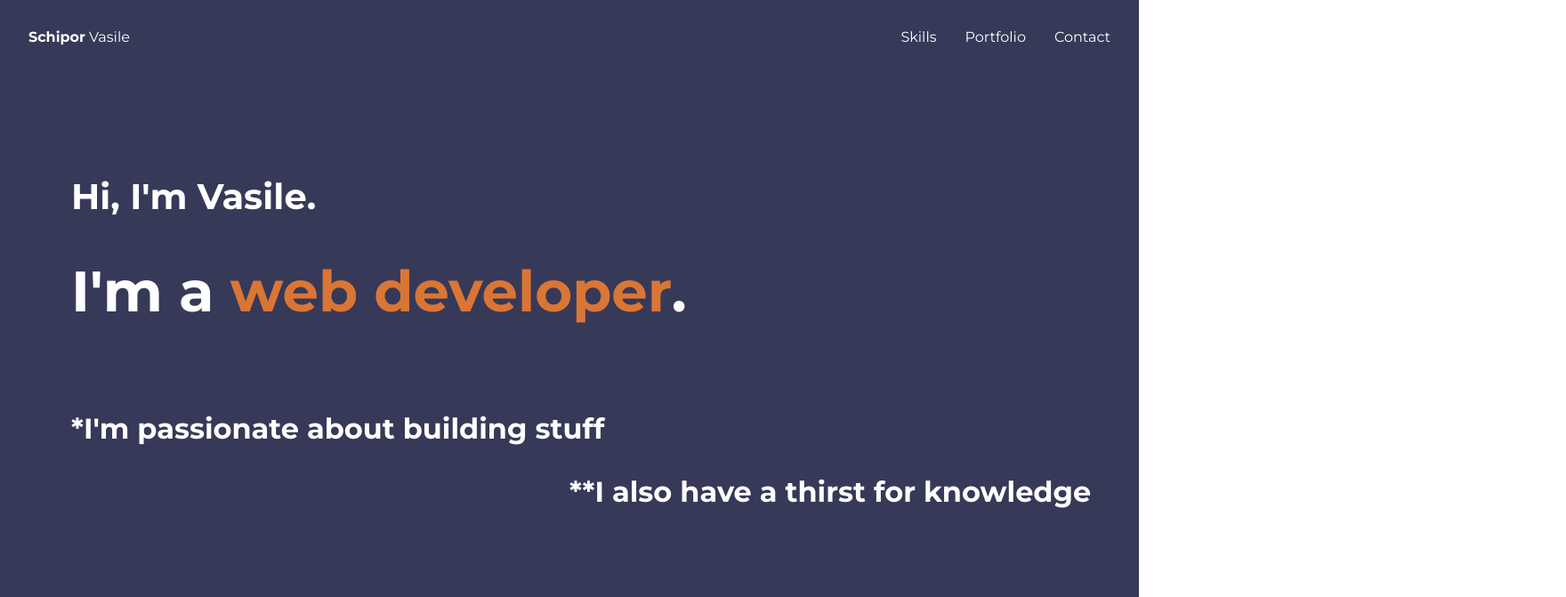
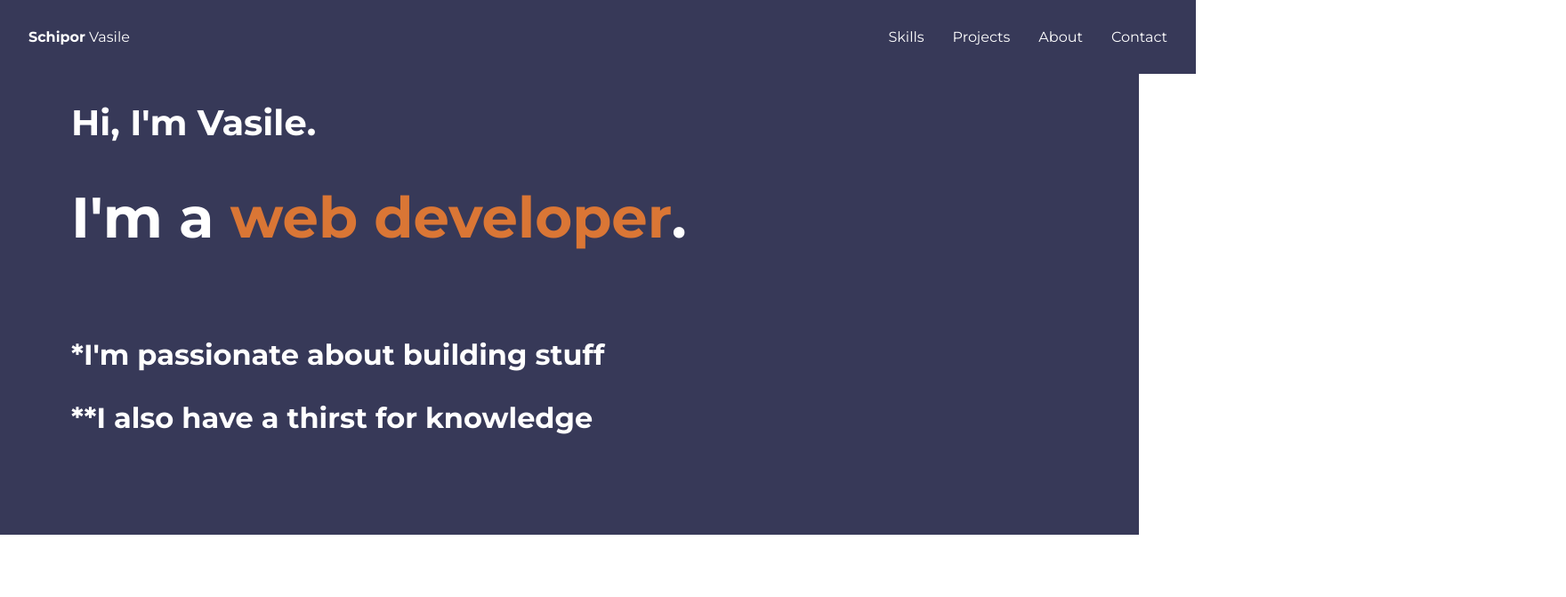
Before and after one commit to Utakato/Portfolio, a React (Create React App) app in the folder client/: page / in a window 1280 px wide. Shown: the top 671 px of the page at 89% size, 1760 px wide, since content can reach past the window. Built offline with nearby package versions, Linux system fonts and the light colour scheme.

Commit message:
Changes to Animation and content + leaflet dep.

```diff
--- a/client/package.json
+++ b/client/package.json
@@ -6,8 +6,10 @@
     "@testing-library/jest-dom": "^5.16.1",
     "@testing-library/react": "^12.1.2",
     "@testing-library/user-event": "^13.5.0",
+    "leaflet": "^1.7.1",
     "react": "^17.0.2",
     "react-dom": "^17.0.2",
+    "react-leaflet": "^3.2.2",
     "react-scripts": "5.0.0",
     "web-vitals": "^2.1.2"
   },
--- a/client/src/components/About/index.jsx
+++ b/client/src/components/About/index.jsx
@@ -1,24 +1,12 @@
 import "./style.css"
-import { observer} from "../../tools"
-import { useEffect } from "react"
 
 const About = () => {
-
-    useEffect(() => {
-        const cards = document.querySelectorAll(".card")
-        cards.forEach(card => {
-            observer.observe(card)
-
-        })
-
-    })
-
     return (
         <section className="about">
             <h1>About me</h1>
             <h2>*actually explaining why I'm into programming</h2>
             <div className="wrapper">
-                <div className="card">I've had this thirst for knowledge for quite some time now. When I was younger I was always learning new things( 3d modelling, 2d animations, Unity game engine ) and reading books on a broad spectrum of domains. Nowadays <span>learning new technologies</span> satisfies this thirst.</div>
+                <div className="card">I've had this thirst for knowledge for quite some time now. When I was younger I learning new things( 3d modelling, 2d animations, Unity game engine ) and reading books on a broad spectrum of domains. Nowadays <span>learning new technologies</span> satisfies this thirst.</div>
                 <div className="card" id="right">I was always passionate about building stuff. Ever since I was a small boy I loved building robots and machines with Lego's. This passion for building pushes me to be a <span>full-stack developer</span> so I can easily prototype any ideas I might have. </div>
                 <div className="card">When I discovered that programming is about building things, and not just mindlessly writing lines of code, it was a <span>game changer</span> for me. Ever since I've been intrested in all areas of programming, from software arhitecture to building and deploying it.</div>
             </div>
--- a/client/src/components/About/style.css
+++ b/client/src/components/About/style.css
@@ -33,8 +33,7 @@
     line-height: 1.5;
     transform: translateX(-50%);
     opacity: 0;
-    transition: all 0.8s;
-    transition-timing-function: cubic-bezier(.05,.75,.41,.66);
+    transition: 0.5s ease-out;
 }
 
 .card.visible,
--- a/client/src/components/Header/index.jsx
+++ b/client/src/components/Header/index.jsx
@@ -1,13 +1,20 @@
 import "./style.css"
+import * as tools from "../../tools"
+import { useEffect } from "react"
+const Header = () => {
 
-const Header = () => {
+    const handleClick = (selector) => () => {
+        const target = document.querySelector(selector)
+        tools.SmoothScroll(target)
+    }
     return (
         <header>
             <div className="logo"><span>Schipor</span> Vasile</div>
             <nav>
-                <div className="item">Skills</div>
-                <div className="item">Portfolio</div>
-                <div className="item">Contact</div>
+                <div className="item" onClick={handleClick(".skills")}>Skills</div>
+                <div className="item" onClick={handleClick(".projects")}>Projects</div>
+                <div className="item" onClick={handleClick(".about")}>About</div>
+                <div className="item" onClick={handleClick(".contact")}>Contact</div>
             </nav>
         </header>
     )
--- a/client/src/components/Header/style.css
+++ b/client/src/components/Header/style.css
@@ -4,7 +4,11 @@ header {
     align-items: center;
     padding: 2rem;
     background-color: var(--blue);
-    color: var(--white)
+    color: var(--white);
+    position: fixed;
+    top: 0px;
+    width: 100%;
+    z-index: 10;
 }
 
 nav {
--- a/client/src/components/Hero/index.jsx
+++ b/client/src/components/Hero/index.jsx
@@ -1,11 +1,17 @@
 import "./style.css"
 const Hero = () => {
+    setTimeout(() => {
+        const left = document.querySelectorAll('h3')
+        left.forEach(item => {
+            item.classList.add('visible')
+        })
+    },500)
     return (
         <div className="hero">
             <h2>Hi, I'm Vasile.</h2>
             <h1>I'm a <span>web developer</span>.</h1>
-            <h3>*I'm passionate about building stuff</h3>
-            <h3 id  ="right">**I also have a thirst for knowledge</h3>
+            <h3 className="fade">*I'm passionate about building stuff</h3>
+            <h3 className="fade rightH3">**I also have a thirst for knowledge</h3>
 
         </div>
     )
--- a/client/src/components/Hero/style.css
+++ b/client/src/components/Hero/style.css
@@ -19,6 +19,21 @@
     font-size : 2rem;
     margin-top: 6rem;
 }
-#right {
+
+.fade {
+    opacity: 0;
+    transform: translateX(-50%);
+    transition: all 0.7s;
+    /* transition-timing-function:cubic-bezier(.85,.62,.46,1.42); */
+    transition-timing-function: cubic-bezier(.21,.87,.36,1.28);
+}
+
+.fade.rightH3 {
+    transform: translateX(50%);
     margin-top: 2rem;
 }
+
+.fade.visible {
+    transform: translateX(0);
+    opacity: 1;
+}
--- a/client/src/components/Skills/index.jsx
+++ b/client/src/components/Skills/index.jsx
@@ -1,5 +1,17 @@
 import "./style.css"
+import { observer} from "../../tools"
+import { useEffect } from "react"
 const Skills = () => {
+
+    // Adds transition to cards.
+    useEffect(() => {
+        const cards = document.querySelectorAll(".card")
+        cards.forEach(card => {
+            observer.observe(card)
+        })
+
+    })
+
     return (
         <section className="skills">
             <h1>Technologies</h1>
--- a/client/src/components/Skills/style.css
+++ b/client/src/components/Skills/style.css
@@ -24,7 +24,7 @@
     box-shadow: 0.5rem 1.5rem 2rem rgba(0,0,0,0.5);
     transform: translateX(-50%);
     opacity: 0;
-    transition: all 0.8s;
+    transition: all 0.5s;
     transition-timing-function: cubic-bezier(.05,.75,.41,.66);
 }
 
--- a/client/src/tools.js
+++ b/client/src/tools.js
@@ -6,10 +6,13 @@ const options = {
 
 export const observer = new IntersectionObserver((entries, observer) => {
     entries.forEach(entry =>{
-        console.log(entry)
         if(entry.isIntersecting) {
-            console.log("show")
             entry.target.classList.add("visible")
         }
     })
 }, options)
+
+
+export const SmoothScroll = element => {element.scrollIntoView({
+    behavior: 'smooth'
+  })}
--- /dev/null
+++ b/package.json
@@ -0,0 +1,5 @@
+{
+  "dependencies": {
+    "leaflet": "^1.7.1"
+  }
+}
```
Also changed, not shown: 2 other files (tests, documents, lock files or other folders).
